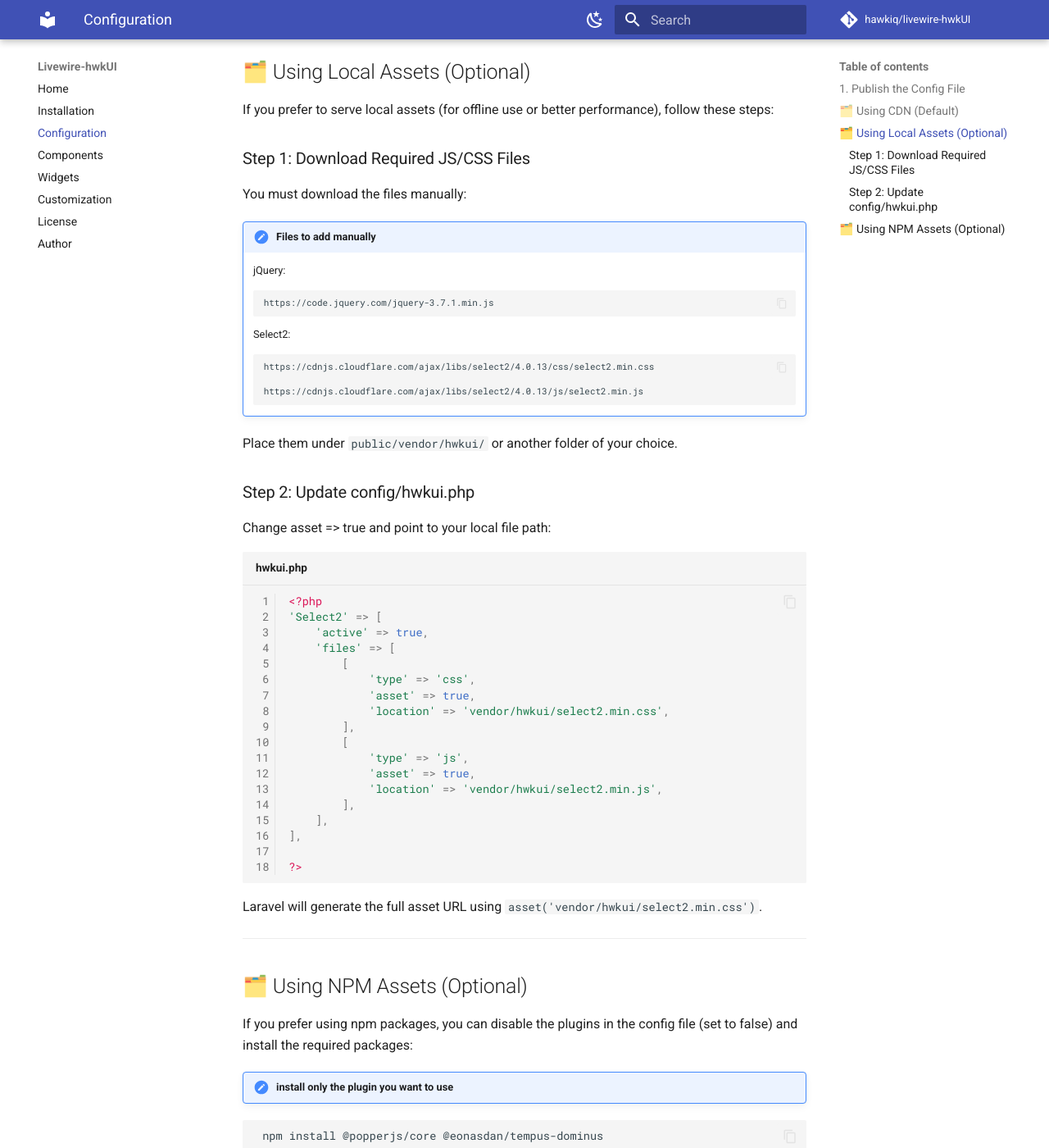
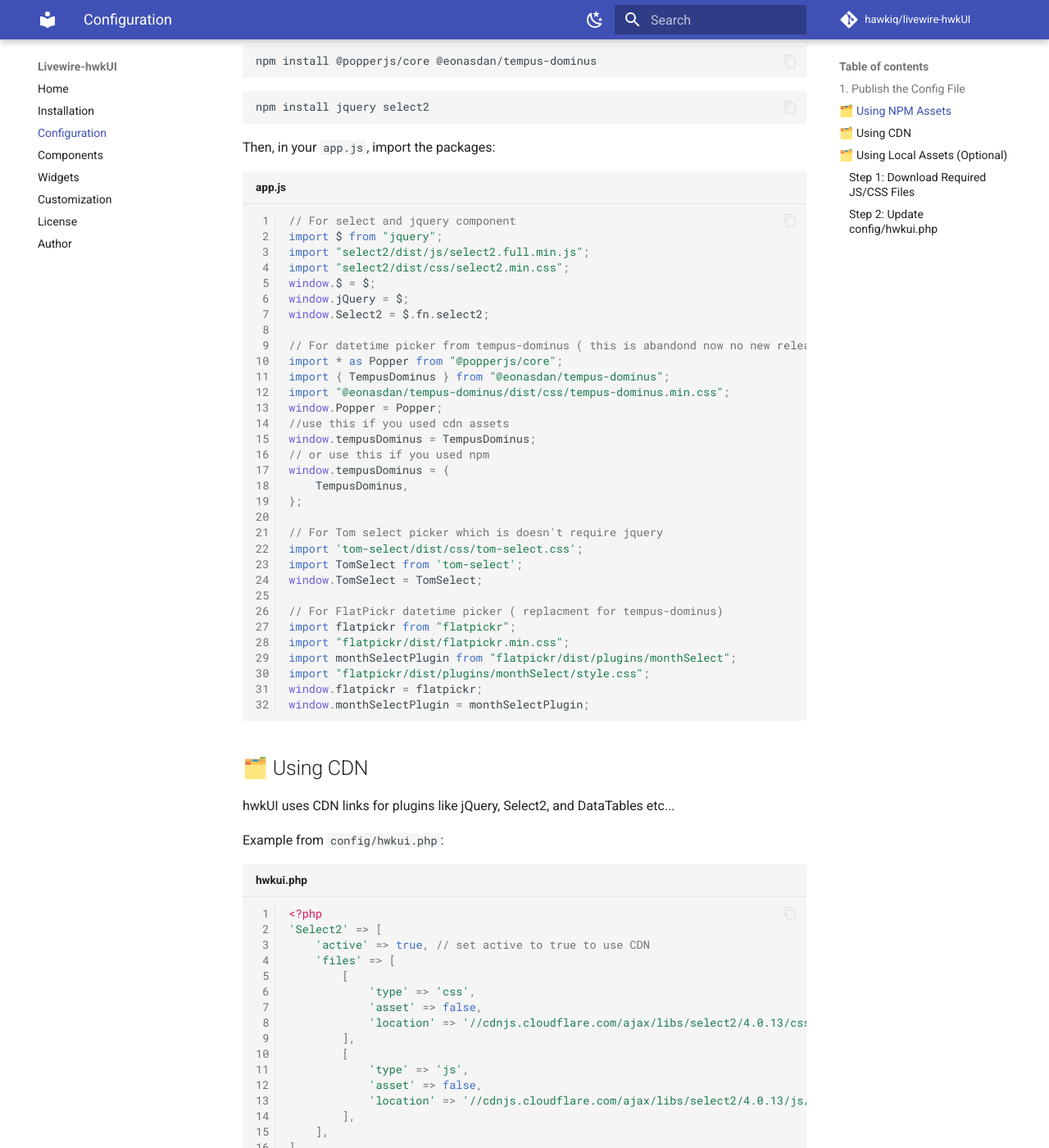
Before and after one commit to hawkiq/livewire-hwkUI, an MkDocs documentation site: the page built from docs/configuration.md, in a window 1280 px wide and 1400 px high, scrolled down 920 px. Shown: the whole window at 82% size. Built offline with MkDocs 1.6.1 and Material for MkDocs 9.7.7, drawn with Linux system fonts in a browser that asks for light colours; comment, search, counter and statistics services are not loaded; some of the changed text lies outside the part shown.

````diff
--- a/docs/components.md
+++ b/docs/components.md
@@ -41,7 +41,120 @@ You can pass extra options via the `:options` attribute:
 </x-hwkui-tom-select>
 ```
 
-More information about TomSelect setup can be found at the official website [Tom Select]([https://tom-select.js.org/)
+More information about TomSelect setup can be found at the official website [Tom Select](https://tom-select.js.org/)
+
+---
+## 🧩 FlatPicker Component
+
+
+This component provides an elegant datetime picker powered by FlatPickr, ready to use in your Laravel Livewire app with a clean, customizable Blade syntax.
+
+Enable in Configuration
+
+```php  title="hwkui.php" linenums="1"
+<?php
+
+'FlatPicker' => [
+    'active' => true,
+    'files' => [
+        [
+            'type' => 'css',
+            'asset' => false,
+            'location' => '//cdn.jsdelivr.net/npm/flatpickr/dist/flatpickr.min.css',
+        ],
+        [
+            'type' => 'js',
+            'asset' => false,
+            'defer' => true,
+            'location' => '//cdn.jsdelivr.net/npm/flatpickr',
+        ],
+    ],
+],
+```
+or use it via npm
+
+install
+```bash
+npm install flatpickr
+```
+edit `app.js`
+
+```js  title="app.js" linenums="1"
+import flatpickr from "flatpickr";
+import "flatpickr/dist/flatpickr.min.css";
+import monthSelectPlugin from "flatpickr/dist/plugins/monthSelect";
+import "flatpickr/dist/plugins/monthSelect/style.css";
+window.flatpickr = flatpickr;
+window.monthSelectPlugin = monthSelectPlugin;
+
+```
+
+in your blade use it like this
+
+### Basic Usage
+
+```html
+
+<x-hwkui-flat-picker id="datetimePicker" label="Flatpicker" placeholder="Select Date" wire:model="setDatetime" />
+
+
+```
+
+ You can configure default picker options globally in  `config/hwkui.php`
+
+```php  title="hwkui.php" linenums="1"
+<?php
+
+'flat-picker' => [
+    'defaultOptions' => [
+        'enableTime' => true,
+        'dateFormat' => 'Y-m-d H:i',
+        'time_24hr' => true,
+        'allowInput' => false,
+        'altInput' => true,
+        'altFormat' => 'Y-m-d H:i',
+        'minuteIncrement' => 5,
+    ]
+],
+
+
+```
+
+You can explore all available options on the  [Options page](https://flatpickr.js.org/options/) and see what you can add.
+
+### Override Options Per Component
+
+to Override settings for individual instances using the `:options`  attribute:
+
+```html
+
+ <x-hwkui-flat-picker id="datetimePicker" label="Select Date" placeholder="Select Date" wire:model="month"
+            :options="[
+                'enableTime' => false,
+                'dateFormat' => 'Y-m',
+                'altFormat' => 'Y-m',
+            ]" />
+
+```
+
+if you want to select only months you must then pass it as `:options` argument
+
+```php title="hwkui.php" linenums="1"
+<?php
+
+'plugins' => [
+    [
+        'type' => 'monthSelect',
+        'config' => [
+            'shorthand' => true,
+            'theme' => 'dark',
+        ],
+    ],
+],
+
+```
+
+---
 
 ## 🧩 Select2 Component
 
@@ -90,6 +203,10 @@ or direct array
 ## 🧩 DateTime Picker Component
 
 This component provides an elegant datetime picker powered by Tempus Dominus v6, ready to use in your Laravel Livewire app with a clean, customizable Blade syntax.
+
+!!! danger "Developer might abandoned this Project"
+    As stated in official website This project is no longer active or supported
+
 
 Enable in Configuration
 
@@ -241,123 +358,3 @@ Use the toolbar attribute to define your desired tools.
 🔹 You can customize the toolbar using Quill toolbar options separated by |.
 
 ---
-
-## 🧩 FlatPicker Component
-
-
-This component provides an elegant datetime picker powered by FlatPickr, ready to use in your Laravel Livewire app with a clean, customizable Blade syntax.
-
-Enable in Configuration
-
-```php  title="hwkui.php" linenums="1"
-<?php
-
-'FlatPicker' => [
-    'active' => true,
-    'files' => [
-        [
-            'type' => 'css',
-            'asset' => false,
-            'location' => '//cdn.jsdelivr.net/npm/flatpickr/dist/flatpickr.min.css',
-        ],
-        [
-            'type' => 'js',
-            'asset' => false,
-            'defer' => true,
-            'location' => '//cdn.jsdelivr.net/npm/flatpickr',
-        ],
-    ],
-],
-```
-or use it via npm
-
-install
-```bash
-npm install flatpickr
-```
-edit `app.js`
-
-```js  title="app.js" linenums="1"
-import flatpickr from "flatpickr";
-import "flatpickr/dist/flatpickr.min.css";
-
-window.flatpickr = flatpickr;
-
-```
-
-in your blade use it like this
-
-### Basic Usage
-
-```html
-
-<x-hwkui-flat-picker id="datetimePicker" label="Flatpicker" placeholder="Select Date" wire:model="setDatetime" />
-
-
-```
-
- You can configure default picker options globally in  `config/hwkui.php`
-
-```php  title="hwkui.php" linenums="1"
-<?php
-
-'flat-picker' => [
-    'defaultOptions' => [
-        'enableTime' => true,
-        'dateFormat' => 'Y-m-d H:i',
-        'time_24hr' => true,
-        'allowInput' => false,
-        'altInput' => true,
-        'altFormat' => 'Y-m-d H:i',
-        'minuteIncrement' => 5,
-    ]
-],
-
-
-```
-
-You can explore all available options on the  [Options page](https://flatpickr.js.org/options/) and see what you can add.
-
-### Override Options Per Component
-
-to Override settings for individual instances using the `:options`  attribute:
-
-```html
-
- <x-hwkui-flat-picker id="datetimePicker" label="Select Date" placeholder="Select Date" wire:model="month"
-            :options="[
-                'enableTime' => false,
-                'dateFormat' => 'Y-m',
-                'altFormat' => 'Y-m',
-            ]" />
-
-```
-
-if you want to select only months you must
-
-edit app.js
-
-```js  title="app.js" linenums="1"
-import monthSelectPlugin from "flatpickr/dist/plugins/monthSelect";
-import "flatpickr/dist/plugins/monthSelect/style.css";
-
-window.monthSelectPlugin = monthSelectPlugin;
-
-```
-
-then pass it as `:options` argument
-
-```php title="hwkui.php" linenums="1"
-<?php
-
-'plugins' => [
-    [
-        'type' => 'monthSelect',
-        'config' => [
-            'shorthand' => true,
-            'theme' => 'dark',
-        ],
-    ],
-],
-
-```
--- a/docs/configuration.md
+++ b/docs/configuration.md
@@ -1,5 +1,5 @@
 # ⚙️ Configuration
-The config file `config/hwkui.php` defines which JS/CSS plugins to load and whether to use CDN or local assets.
+The config file `config/hwkui.php` defines which JS/CSS plugins to load and whether to use CDN or local assets or change default components options.
 
 ### 1. Publish the Config File
 
@@ -7,17 +7,89 @@ The config file `config/hwkui.php` defines which JS/CSS plugins to load and whet
 php artisan vendor:publish --tag=hwkui-config
 ```
 
-This will create `config/hwkui.php`.
+If you published configs before and you updated the package you can force
 
-## 🗂️ Using CDN (Default)
-By default, hwkUI uses CDN links for plugins like jQuery, Select2, and DataTables.
+```bash
+php artisan vendor:publish --tag=hwkui-config --force
+```
+
+This will create or update `config/hwkui.php`.
+
+---
+
+!!! warning "Important before use "
+
+    Components packages must be installed or imported in order to make them works, and you have 3 ways to use them, and you are free to choose whatever suits you ( Choose one only )
+
+## 🗂️ Using NPM Assets
+
+If you prefer using npm packages, you can disable the plugins in the config file (set to false) and install the required packages:
+
+!!! note "install only the plugin you want to use "
+
+```bash
+npm install tom-select
+```
+```bash
+npm install flatpickr
+```
+
+```bash
+npm install @popperjs/core @eonasdan/tempus-dominus
+```
+```bash
+npm install jquery select2
+```
+
+
+Then, in your `app.js`, import the packages:
+
+```js title="app.js" linenums="1"
+
+// For select and jquery component
+import $ from "jquery";
+import "select2/dist/js/select2.full.min.js";
+import "select2/dist/css/select2.min.css";
+window.$ = $;
+window.jQuery = $;
+window.Select2 = $.fn.select2;
+
+// For datetime picker from tempus-dominus ( this is abandond now no new releases)
+import * as Popper from "@popperjs/core";
+import { TempusDominus } from "@eonasdan/tempus-dominus";
+import "@eonasdan/tempus-dominus/dist/css/tempus-dominus.min.css";
+window.Popper = Popper;
+//use this if you used cdn assets
+window.tempusDominus = TempusDominus;
+// or use this if you used npm
+window.tempusDominus = {
+    TempusDominus,
+};
+
+// For Tom select picker which is doesn't require jquery
+import 'tom-select/dist/css/tom-select.css';
+import TomSelect from 'tom-select';
+window.TomSelect = TomSelect;
+
+// For FlatPickr datetime picker ( replacment for tempus-dominus)
+import flatpickr from "flatpickr";
+import "flatpickr/dist/flatpickr.min.css";
+import monthSelectPlugin from "flatpickr/dist/plugins/monthSelect";
+import "flatpickr/dist/plugins/monthSelect/style.css";
+window.flatpickr = flatpickr;
+window.monthSelectPlugin = monthSelectPlugin;
+
+```
+
+## 🗂️ Using CDN
+hwkUI uses CDN links for plugins like jQuery, Select2, and DataTables etc...
 
 Example from `config/hwkui.php`:
 
 ```php title="hwkui.php" linenums="1"
 <?php
 'Select2' => [
-    'active' => true,
+    'active' => true, // set active to true to use CDN
     'files' => [
         [
             'type' => 'css',
@@ -66,12 +138,12 @@ Change asset => true and point to your local file path:
     'files' => [
         [
             'type' => 'css',
-            'asset' => true,
+            'asset' => true, // Set to true to use self hosted
             'location' => 'vendor/hwkui/select2.min.css',
         ],
         [
             'type' => 'js',
-            'asset' => true,
+            'asset' => true, // Set to true to use self hosted
             'location' => 'vendor/hwkui/select2.min.js',
         ],
     ],
@@ -84,52 +156,3 @@ Change asset => true and point to your local file path:
 Laravel will generate the full asset URL using `asset('vendor/hwkui/select2.min.css')`.
 
 ---
-
-## 🗂️ Using NPM Assets (Optional)
-
-If you prefer using npm packages, you can disable the plugins in the config file (set to false) and install the required packages:
-
-!!! note "install only the plugin you want to use "
-
-```bash
- npm install @popperjs/core @eonasdan/tempus-dominus
-```
-```bash
- npm install jquery select2
-```
-```bash
- npm install tom-select
-```
-```bash
-npm install flatpickr
-```
-
-These packages will be used for Datetime pickers, Select2, or TomSelect.
-
-Then, in your `app.js`, import the packages:
-
-```js title="app.js" linenums="1"
-
-import $ from "jquery";
-import * as Popper from "@popperjs/core";
-import { TempusDominus } from "@eonasdan/tempus-dominus";
-import "@eonasdan/tempus-dominus/dist/css/tempus-dominus.min.css";
-import "select2/dist/js/select2.full.min.js";
-import "select2/dist/css/select2.min.css";
-
-import 'tom-select/dist/css/tom-select.css';
-import TomSelect from 'tom-select';
-
-import flatpickr from "flatpickr";
-import "flatpickr/dist/flatpickr.min.css";
-
-
-window.Popper = Popper;
-window.TempusDominus = TempusDominus;
-window.$ = $;
-window.jQuery = $;
-window.Select2 = $.fn.select2;
-window.TomSelect = TomSelect;
-window.flatpickr = flatpickr;
-
-```
````
Also changed, not shown: docs/installation.md (+7 -0 lines), 1 other file.
